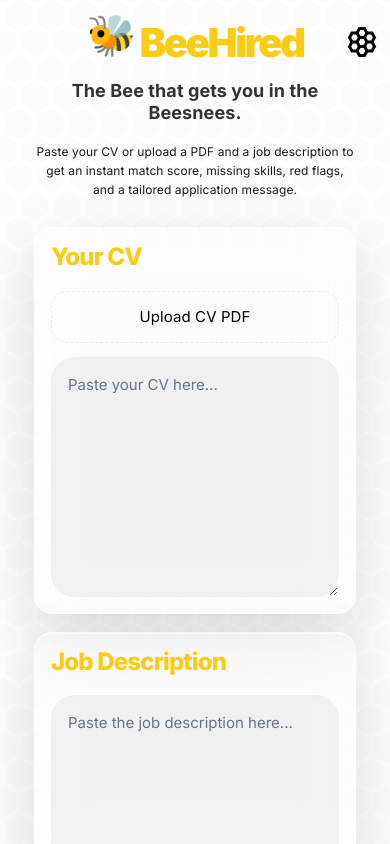
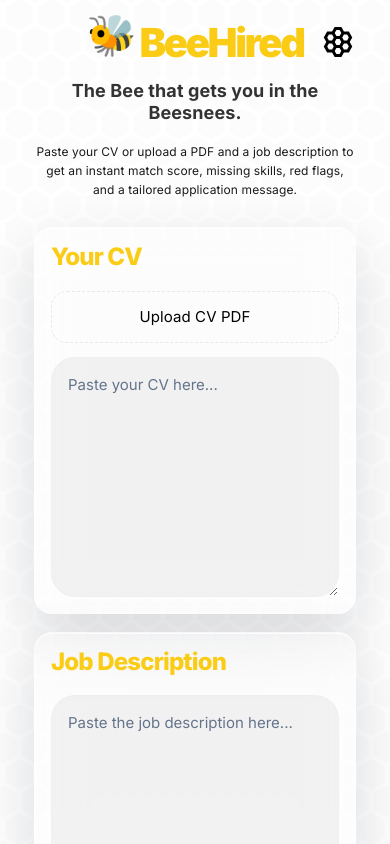
Before and after one commit to Dryra/beehired, a React (Vite) app in the folder client/: page / in a window 390 px wide. Shown: the top 844 px of the page. Built offline with nearby package versions, Linux system fonts and the light colour scheme.

Commit message:
Impleemnt styling fixes

```diff
--- a/client/src/App.scss
+++ b/client/src/App.scss
@@ -17,7 +17,8 @@ body {
   position: relative;
   min-height: 100svh;
   .links {
-    right: 0;
+    right: 24px;
+    top: 85px;
     display: flex;
     position: absolute;
     .jobsListButton {
@@ -330,9 +331,12 @@ body {
     width: min(100% - 32px, 1200px);
     padding: 32px 0;
 
-    .jobsList {
-      width: 36px !important;
-      height: 36px !important;
+    .links {
+      top: 49px;
+      .jobsList {
+        width: 36px !important;
+        height: 36px !important;
+      }
     }
 
     .hero {
@@ -417,7 +421,9 @@ body {
   .app {
     width: min(100% - 20px, 1200px);
     padding: 24px 24px;
-
+    .links {
+      top: 24px;
+    }
     .jobsList {
       width: 24px;
       height: 24px;
```
